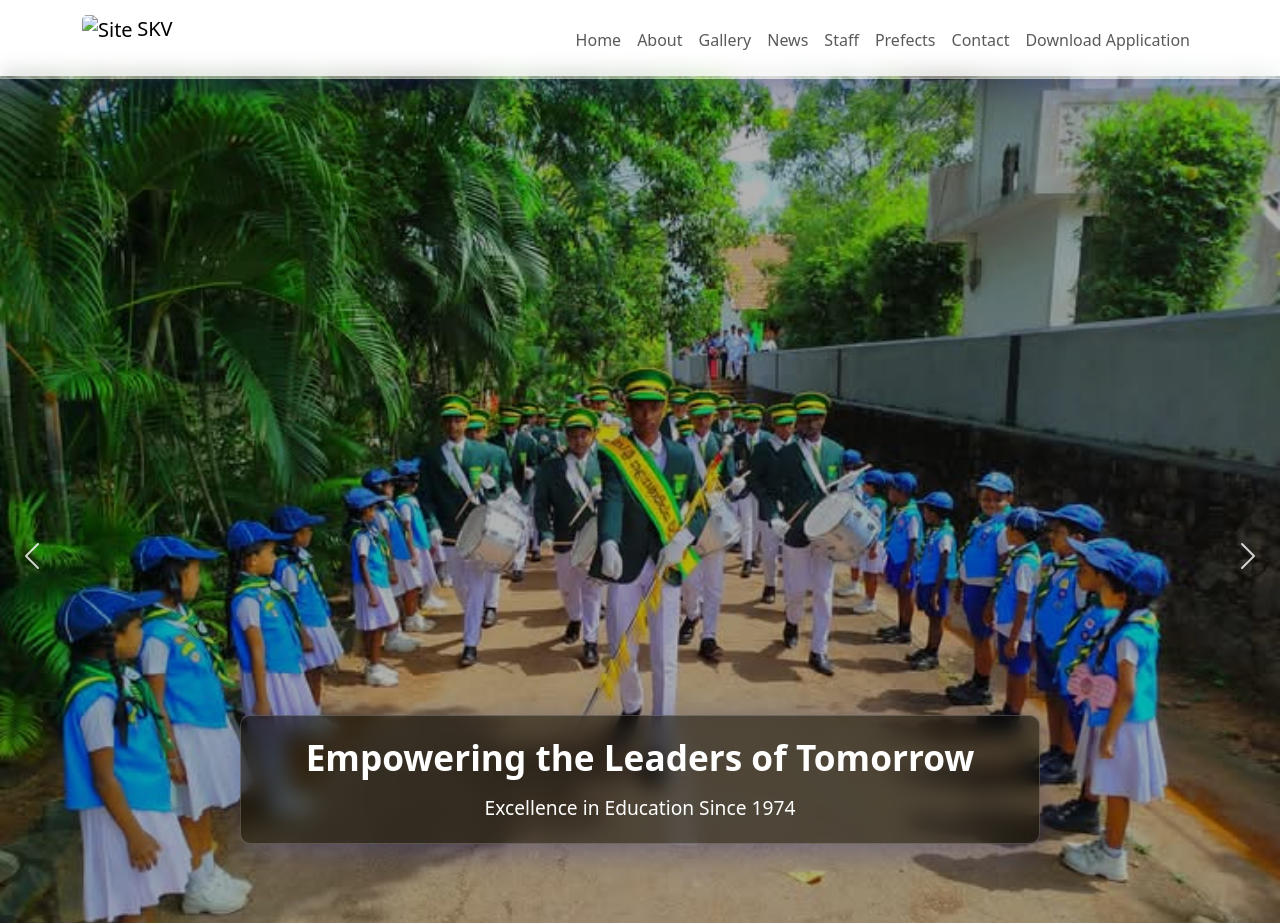
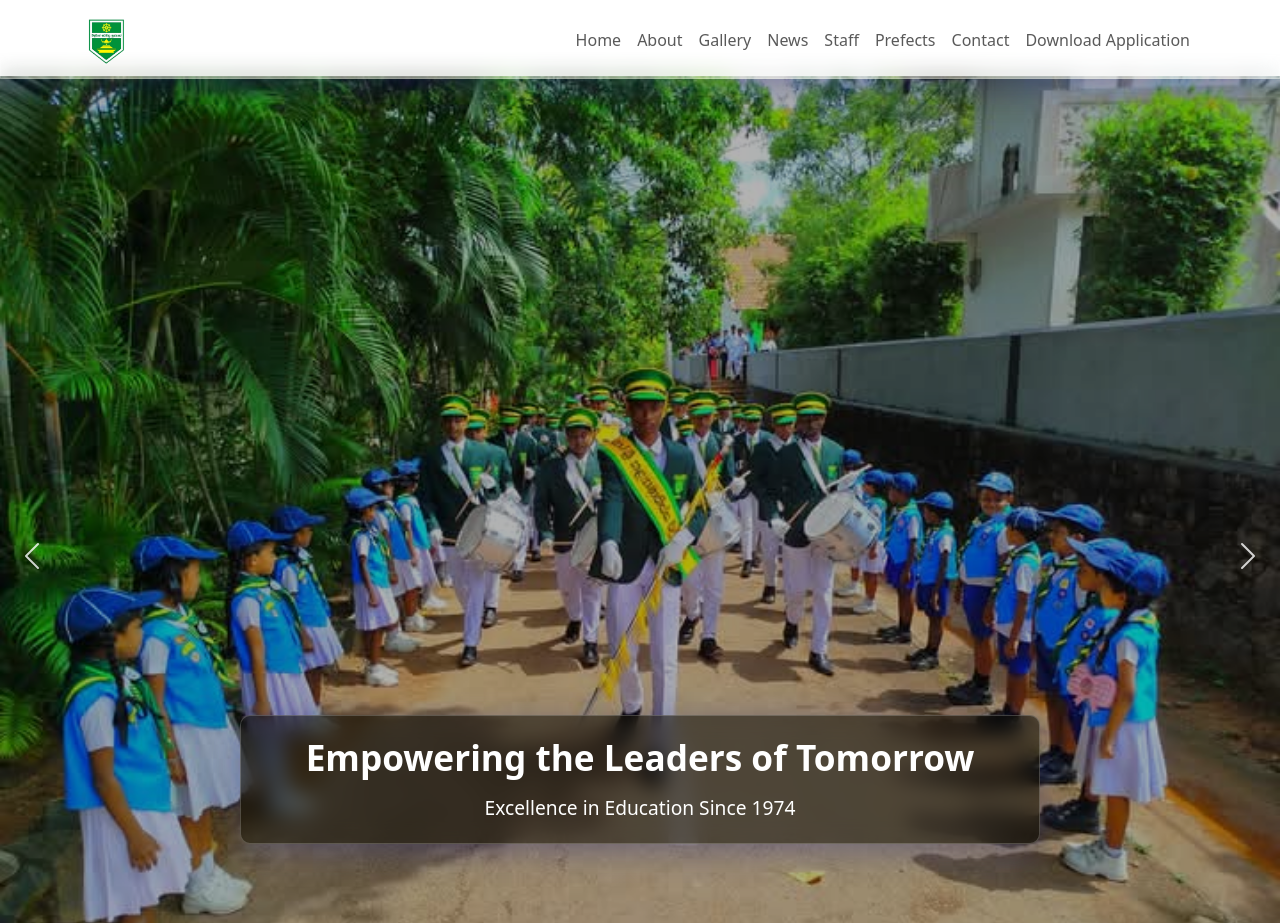
Before and after one commit to skv-sch/skv-sch.github.io, a plain HTML site: page index.html in a window 1280 px wide. Shown: the top 923 px of the page. Drawn offline with nearby package versions, Linux system fonts and the light colour scheme.

Commit message:
Update index.html

```diff
--- a/index.html
+++ b/index.html
@@ -777,8 +777,8 @@
     <nav class="navbar navbar-expand-lg navbar-light fixed-top glass">
     <div class="container">
         <a class="navbar-brand" href="#">
-            <img src="1png" alt="Site Logo" width="50" height="50" class="d-inline-block align-text-top">
-            SKV
+            <img src="1.png" alt="Site Logo" width="50" height="50" class="d-inline-block align-text-top">
+
         </a>
         <button class="navbar-toggler" type="button" data-bs-toggle="collapse" data-bs-target="#navbarNav">
             <span class="navbar-toggler-icon"></span>
```
